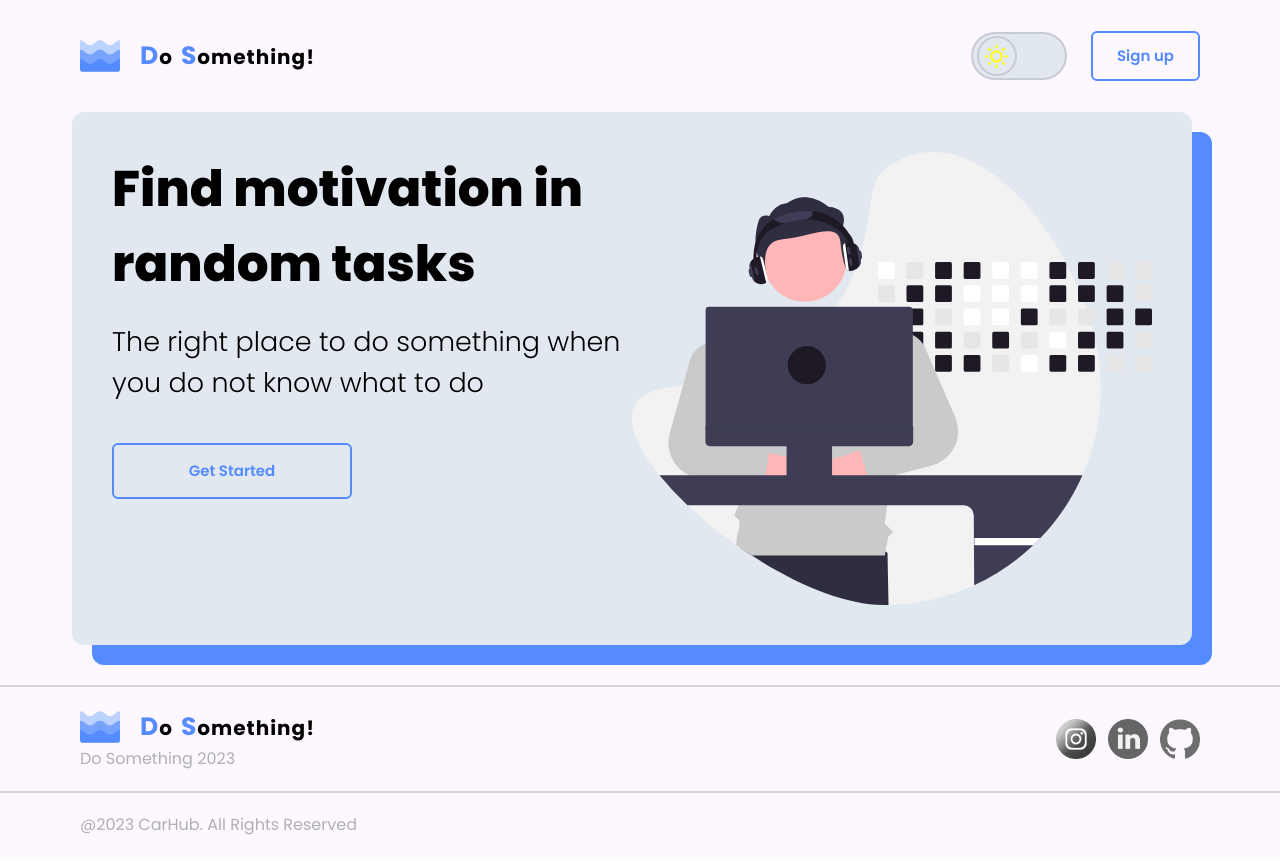
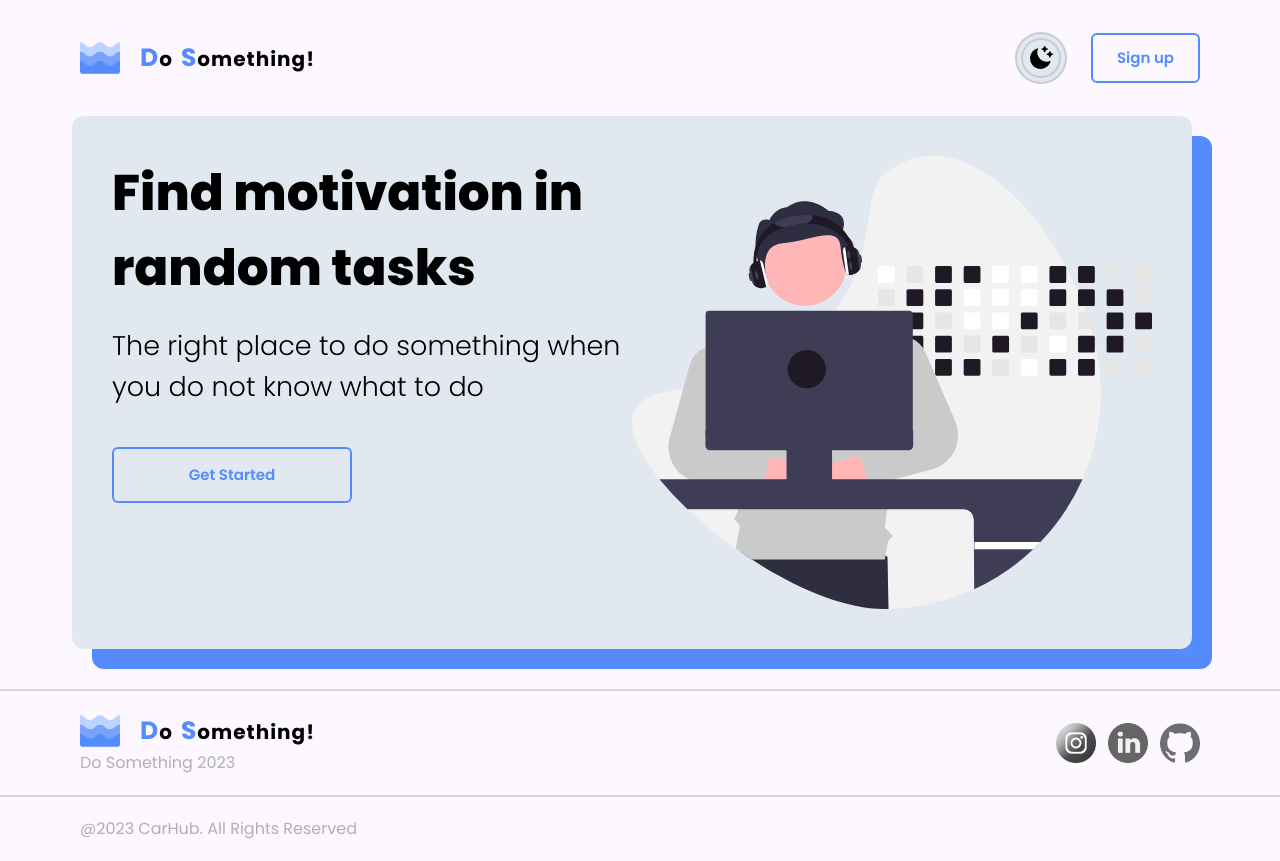
Before and after one commit to IlCabezon/do-something, a React (Vite) app: page / in a window 1280 px wide. Built offline with nearby package versions, Linux system fonts and the light colour scheme.

Commit message:
[FX] the switcher v2

```diff
--- a/src/components/Layout/Navbar.jsx
+++ b/src/components/Layout/Navbar.jsx
@@ -34,25 +34,13 @@ export default function Navbar() {
         </NavLink>
         <div className="flex items-center gap-3">
           <div className="flex items-center">
-            <CustomButton onClick={toggleTheme}>
+            <CustomButton onClick={toggleTheme} containerStyles="px-1">
               <div className="theme-switch__container">
-                <div
-                  className={`theme-switch__icon__container transition-transform ${
-                    theme === 'dark' ? 'translate-x-0' : 'translate-x-[110%]'
-                  }`}
-                >
-                  {theme === 'dark' ? (
-                    <RiSunLine
-                      size={25}
-                      color="yellow"
-                      className="theme-switch__icon"
-                    />
+                <div className="theme-switch__icon__container transition-transform dark:rotate-[360deg]">
+                  {theme !== 'dark' ? (
+                    <RiSunLine size={25} className="theme-switch__icon" />
                   ) : (
-                    <RiMoonClearFill
-                      size={25}
-                      color="black"
-                      className="theme-switch__icon"
-                    />
+                    <RiMoonClearFill size={25} className="theme-switch__icon" />
                   )}
                 </div>
               </div>
--- a/src/global.css
+++ b/src/global.css
@@ -54,6 +54,7 @@
   padding: 0;
   box-sizing: border-box;
   font-family: 'Poppins', sans-serif;
+  -webkit-tap-highlight-color: rgba(0, 0, 0, 0);
 }
 
 #app {
@@ -67,7 +68,13 @@
 /** START: general styles **/
 
 .custom-btn {
-  @apply flex flex-row relative justify-center items-center py-3 px-6 outline-none text-primary;
+  @apply
+  flex flex-row justify-center items-center
+  relative
+  py-3 px-6
+  outline-none
+  text-primary
+
 }
 
 /** END: general styles **/
@@ -117,8 +124,7 @@
 
 .theme-switch__container {
   @apply relative
-  w-[6rem] h-12
-  py-1 px-1
+  p-1
   rounded-full
   dark:bg-gray-800 bg-slate-200
   border-2 dark:border-primary border-primary
```
